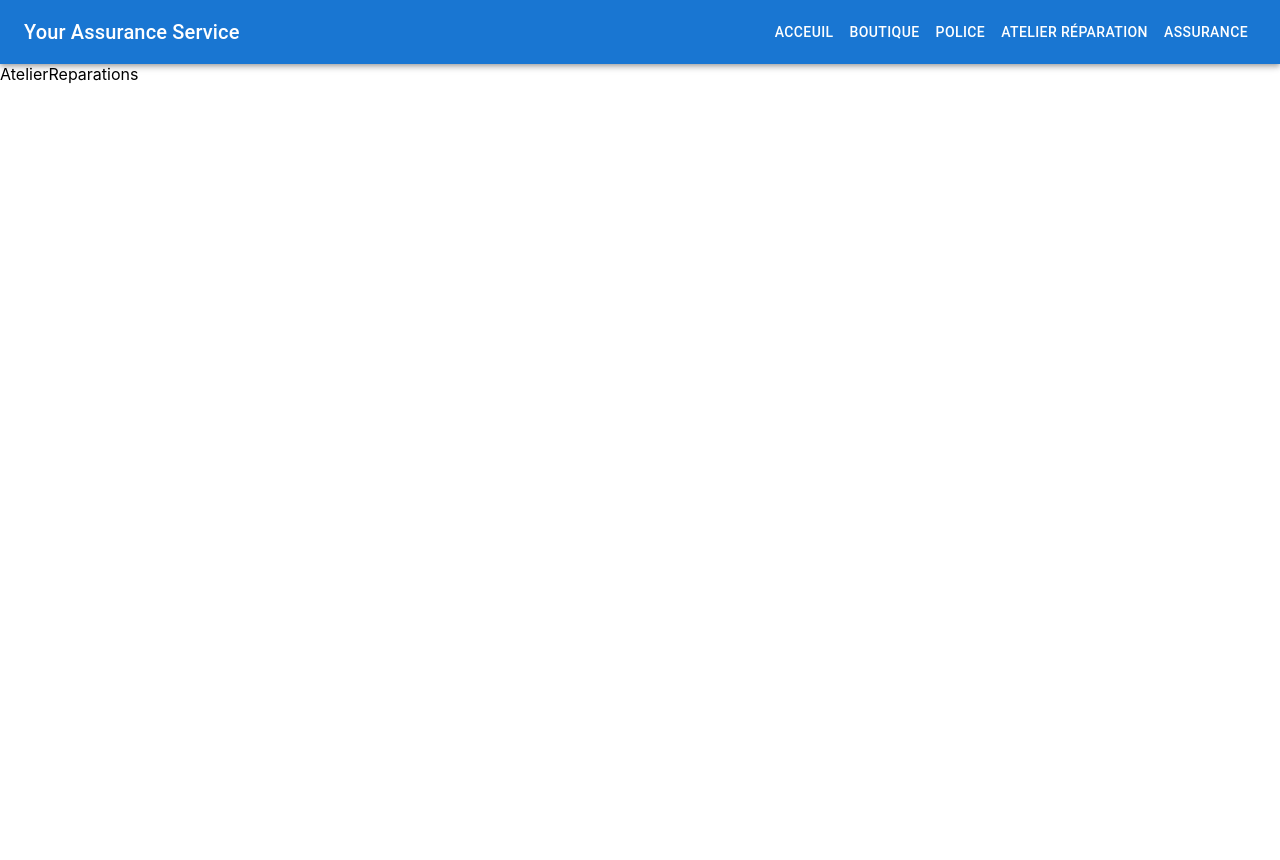
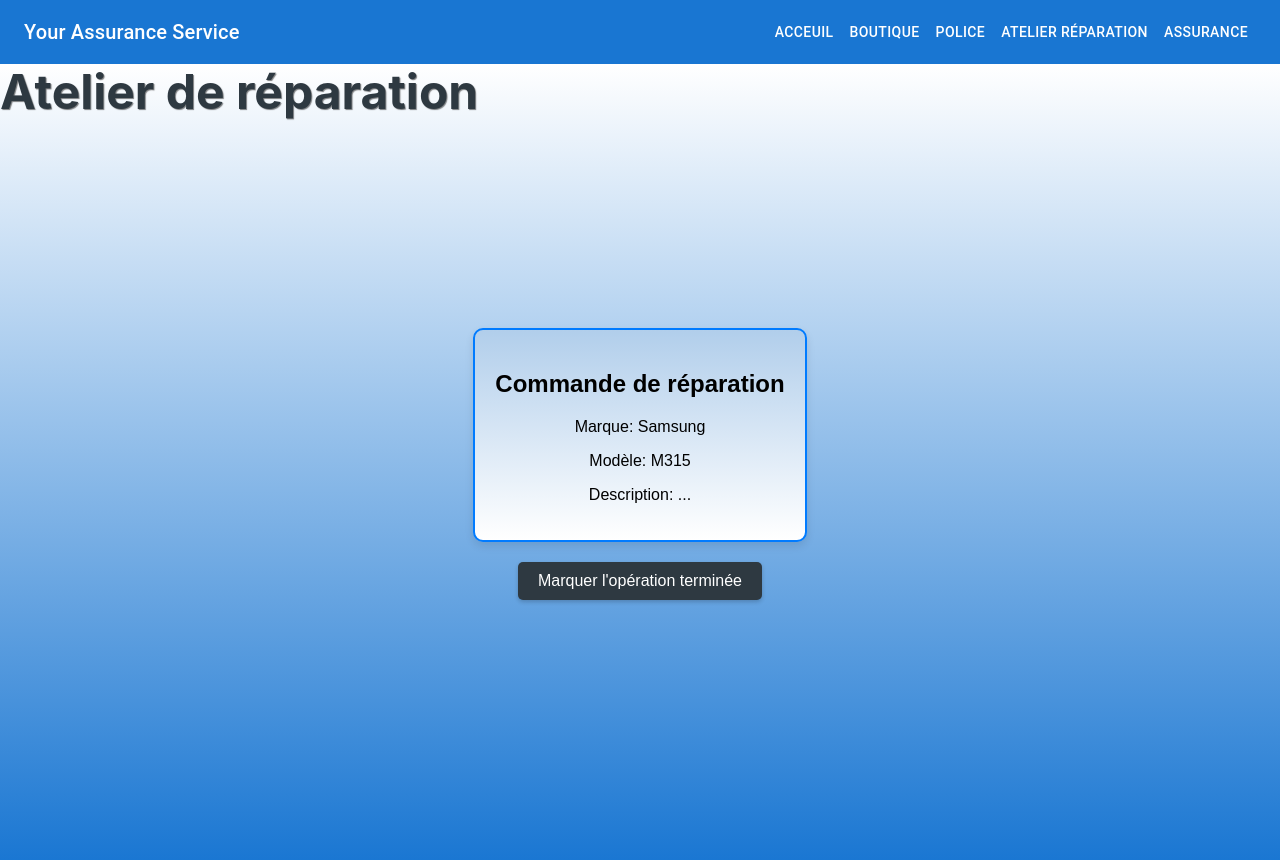
Before and after one commit to yahiachames/assurance, a React (Create React App) app in the folder assurance/: page /atelier_reparation in a window 1280 px wide. Shown: the top 860 px of the page. Before the commit the page ends 800 px from the top, so only its background shows below. Built offline with nearby package versions, Linux system fonts and the light colour scheme.

Commit message:
page reparation ateulier statique

```diff
--- a/assurance/src/App.js
+++ b/assurance/src/App.js
@@ -6,7 +6,7 @@ import Menu from './pages/Menu';
 import Acceuil from './pages/Acceuil';
 import Boutique from './pages/Boutiques/Boutique';
 import Police from './pages/Police';
-import AtelierReparation from './pages/AtelierReparation';
+import AtelierReparation from './pages/AteulierReparation/AtelierReparation';
 import Reclamation from './pages/Reclamation';
 import GestionContrat from './pages/GestionContrat';
 import TraitementReclamation from './pages/TraitementReclamation';
--- a/assurance/src/pages/AtelierReparation.js
+++ /dev/null
@@ -1,11 +0,0 @@
-import React from 'react';
-
-function AtelierReparation(props) {
-    return (
-        <div>
-            AtelierReparations
-        </div>
-    );
-}
-
-export default AtelierReparation;
--- /dev/null
+++ b/assurance/src/pages/AteulierReparation/AtelierReparation.js
@@ -0,0 +1,24 @@
+import React from 'react';
+import './AteulierReparation.css'; // Importing the CSS file
+
+function AtelierReparation(props) {
+    return (
+        <div>
+            <div className='title'>
+                <h1>Atelier de réparation</h1>
+            </div>
+
+            <div className="container">
+                <div className="square">
+                    <h2>Commande de réparation</h2>
+                    <p>Marque: Samsung</p>
+                    <p>Modèle: M315</p>
+                    <p>Description: ...</p>
+                </div>
+                <button className="button">Marquer l'opération terminée</button>
+            </div>
+        </div>
+    );
+}
+
+export default AtelierReparation;
--- /dev/null
+++ b/assurance/src/pages/AteulierReparation/AteulierReparation.css
@@ -0,0 +1,48 @@
+.container {
+    display: flex;
+    flex-direction: column;
+    align-items: center;
+    justify-content: center;
+    height: 100vh;
+    font-family: Arial, sans-serif;
+    background: linear-gradient(to bottom,#ffffff, #1976D2);
+
+}
+
+.title {
+    position: absolute;
+    top: 30px;
+    left: 0px;
+    font-size: 24px;
+    font-weight: bold;
+    color: rgb(46, 57, 65);
+    text-shadow: 1px 1px 1px rgba(0, 0, 0, 0.5);
+}
+
+.square {
+    padding: 20px;
+    text-align: center;
+    border: 2px solid #007bff;
+    border-radius: 10px;
+    background: linear-gradient(to bottom, #b1ceeb, #ffffff);
+
+    box-shadow: 0 4px 8px rgba(0, 0, 0, 0.1);
+}
+
+.button {
+    margin-top: 20px;
+    padding: 10px 20px;
+    border: none;
+    border-radius: 5px;
+    background-color: rgb(46, 57, 65);
+    color: white;
+    font-size: 16px;
+    cursor: pointer;
+    transition: background-color 0.3s, transform 0.2s;
+    box-shadow: 0 2px 4px rgba(0, 0, 0, 0.2);
+}
+
+.button:hover {
+    background-color: #0056b3;
+    transform: scale(1.05);
+}
```
Also changed, not shown: 1 other file (tests, documents, lock files or other folders).
